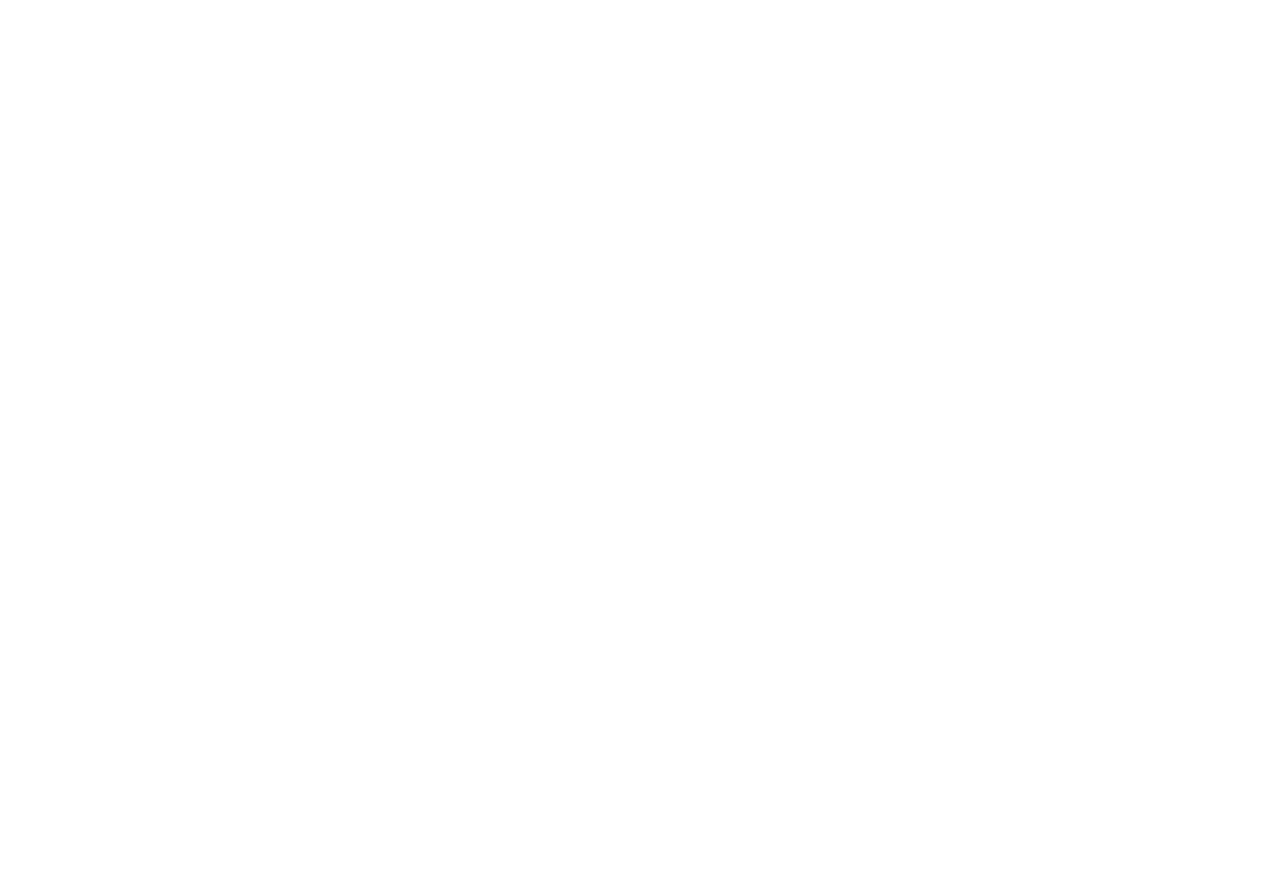
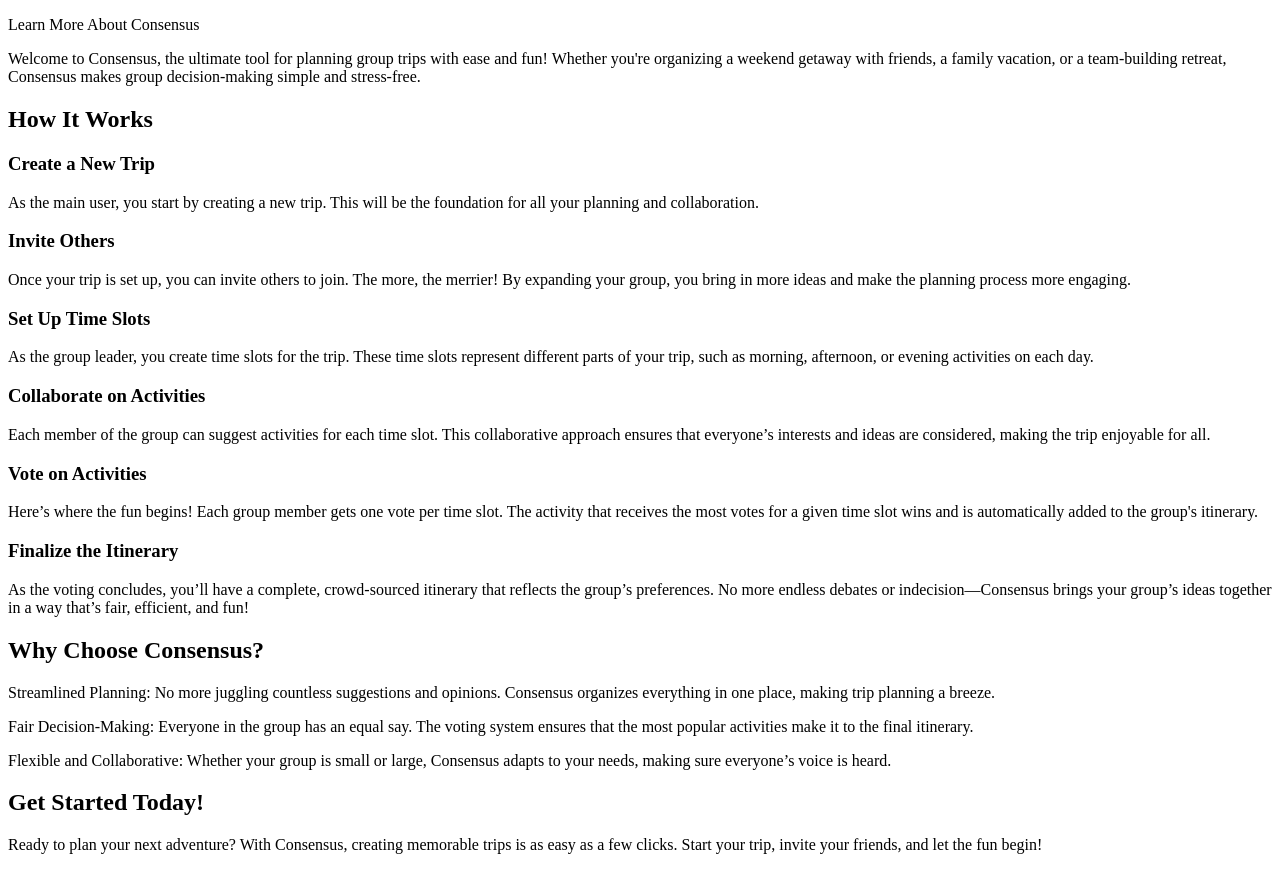
Before and after one commit to EthanDCR/consensus, a website: page learn-more.html in a window 1280 px wide. Before the commit the page ends 800 px from the top, so only its background shows below. Drawn offline with Linux system fonts and the light colour scheme.

Commit message:
fixed blank text html page for learn more and linked the button on the index page to route the user to the learn more page in the same tab.

```diff
--- a/learn-more.html
+++ b/learn-more.html
@@ -3,38 +3,41 @@
 <head>
     <meta charset="UTF-8">
     <meta name="viewport" content="width=device-width, initial-scale=1.0">
-    <title>Learn-More-Page>/title>
+    <title>Learn More Page</title>
 </head>
 <body>
     <p>
     Learn More About Consensus
-Welcome to Consensus, the ultimate tool for planning group trips with ease and fun! Whether you're organizing a weekend getaway with friends, a family vacation, or a team-building retreat, Consensus makes group decision-making simple and stress-free.
+    </p>
+    <p>Welcome to Consensus, the ultimate tool for planning group trips with ease and fun! Whether you're organizing a weekend getaway with friends, a family vacation, or a team-building retreat, Consensus makes group decision-making simple and stress-free.</p>
 
-How It Works
-Create a New Trip
+    <h2>How It Works</h2>
+    <h3>Create a New Trip</h3>
+    <p>As the main user, you start by creating a new trip. This will be the foundation for all your planning and collaboration.</p>
 
-As the main user, you start by creating a new trip. This will be the foundation for all your planning and collaboration.
-Invite Others
+    <h3>Invite Others</h3>
+    <p>Once your trip is set up, you can invite others to join. The more, the merrier! By expanding your group, you bring in more ideas and make the planning process more engaging.</p>
 
-Once your trip is set up, you can invite others to join. The more, the merrier! By expanding your group, you bring in more ideas and make the planning process more engaging.
-Set Up Time Slots
+    <h3>Set Up Time Slots</h3>
+    <p>As the group leader, you create time slots for the trip. These time slots represent different parts of your trip, such as morning, afternoon, or evening activities on each day.</p>
 
-As the group leader, you create time slots for the trip. These time slots represent different parts of your trip, such as morning, afternoon, or evening activities on each day.
-Collaborate on Activities
+    <h3>Collaborate on Activities</h3>
+    <p>Each member of the group can suggest activities for each time slot. This collaborative approach ensures that everyone’s interests and ideas are considered, making the trip enjoyable for all.</p>
 
-Each member of the group can suggest activities for each time slot. This collaborative approach ensures that everyone’s interests and ideas are considered, making the trip enjoyable for all.
-Vote on Activities
+    <h3>Vote on Activities</h3>
+    <p>Here’s where the fun begins! Each group member gets one vote per time slot. The activity that receives the most votes for a given time slot wins and is automatically added to the group's itinerary.</p>
 
-Here’s where the fun begins! Each group member gets one vote per time slot. The activity that receives the most votes for a given time slot wins and is automatically added to the group's itinerary.
-Finalize the Itinerary
+    <h3>Finalize the Itinerary</h3>
+    <p>As the voting concludes, you’ll have a complete, crowd-sourced itinerary that reflects the group’s preferences. No more endless debates or indecision—Consensus brings your group’s ideas together in a way that’s fair, efficient, and fun!</p>
 
-As the voting concludes, you’ll have a complete, crowd-sourced itinerary that reflects the group’s preferences. No more endless debates or indecision—Consensus brings your group’s ideas together in a way that’s fair, efficient, and fun!
-Why Choose Consensus?
-Streamlined Planning: No more juggling countless suggestions and opinions. Consensus organizes everything in one place, making trip planning a breeze.
-Fair Decision-Making: Everyone in the group has an equal say. The voting system ensures that the most popular activities make it to the final itinerary.
-Flexible and Collaborative: Whether your group is small or large, Consensus adapts to your needs, making sure everyone’s voice is heard.
-Get Started Today!
-Ready to plan your next adventure? With Consensus, creating memorable trips is as easy as a few clicks. Start your trip, invite your friends, and let the fun begin!
-    </p>
+    <h2>Why Choose Consensus?</h2>
+    <p>Streamlined Planning: No more juggling countless suggestions and opinions. Consensus organizes everything in one place, making trip planning a breeze.</p>
+
+    <p>Fair Decision-Making: Everyone in the group has an equal say. The voting system ensures that the most popular activities make it to the final itinerary.</p>
+
+    <p>Flexible and Collaborative: Whether your group is small or large, Consensus adapts to your needs, making sure everyone’s voice is heard.</p>
+
+    <h2>Get Started Today!</h2>
+    <p>Ready to plan your next adventure? With Consensus, creating memorable trips is as easy as a few clicks. Start your trip, invite your friends, and let the fun begin!</p>
 </body>
 </html>
```
Also changed, not shown: index.html (+4 -1 lines).
